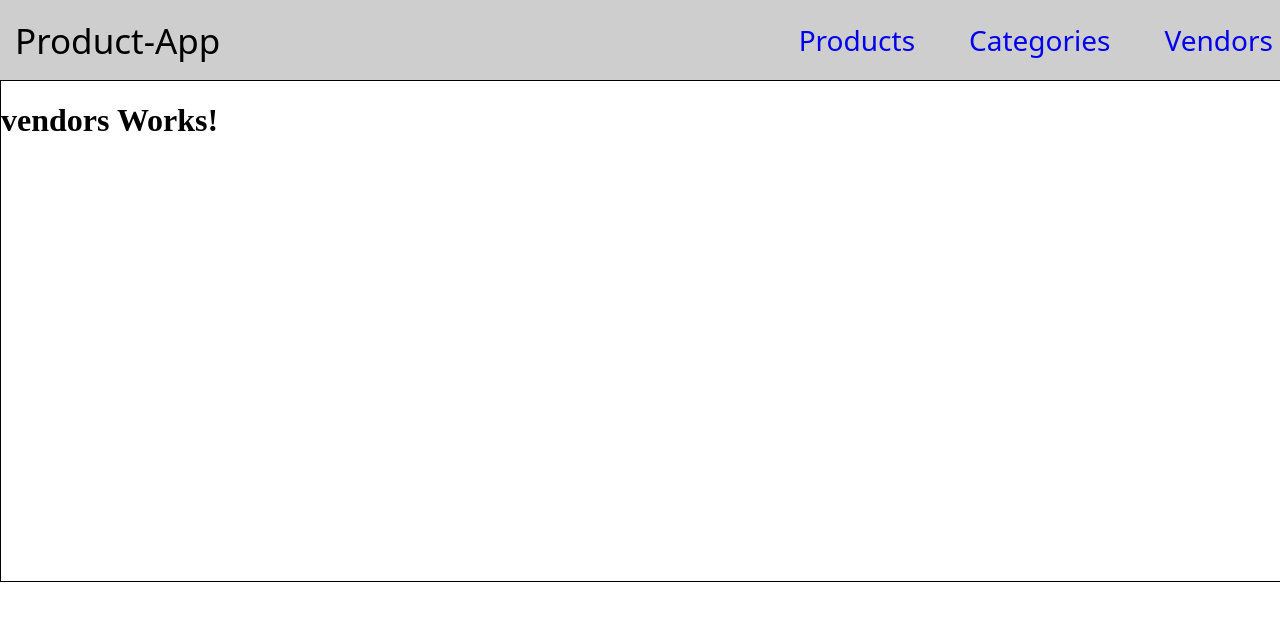
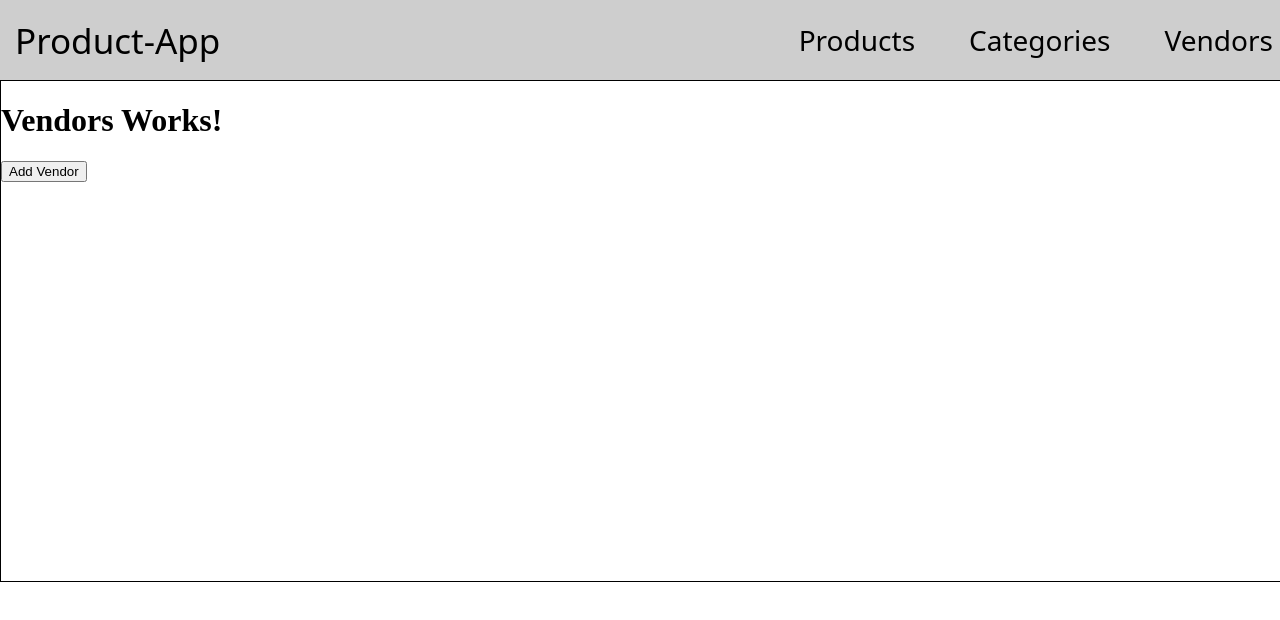
Before and after one commit to ahadddd/Product-App-v2, an Angular app: page /vendors in a window 1280 px wide. Shown: the top 620 px of the page. Built offline with nearby package versions, Linux system fonts and the light colour scheme.

Commit message:
Add Vendor functionality implemented

```diff
--- a/src/app/Main/Vendors/AddVendor/AddVendor.component.html
+++ b/src/app/Main/Vendors/AddVendor/AddVendor.component.html
@@ -1,5 +1,16 @@
 <div class="container">
-  <h1>
-    Add Vendors Works!
-  </h1>
+  <form [formGroup]="venData" (ngSubmit)="save()" >
+
+    <label for="f_name">First Name</label>
+    <input type="text" placeholder="Enter First Name..." name="f_name" formControlName="f_name" >
+
+    <label for="l_name">Last Name</label>
+    <input type="text" placeholder="Enter Last Name..." name="l_name" formControlName="l_name" >
+
+    <label for="c_number">Contact Number</label>
+    <input type="number" placeholder="Enter Contact Number..." name="f_name" formControlName="c_number" >
+
+    <button type="submit">Add Vendor</button>
+
+  </form>
 </div>
--- a/src/app/Main/Vendors/AddVendor/AddVendor.component.ts
+++ b/src/app/Main/Vendors/AddVendor/AddVendor.component.ts
@@ -1,4 +1,6 @@
 import { Component, OnInit } from '@angular/core';
+import { FormControl, FormGroup, ReactiveFormsModule, Validators } from '@angular/forms';
+import { Vendor } from 'src/app/Models/vendor';
 
 @Component({
   selector: 'app-AddVendor',
@@ -7,9 +9,38 @@ import { Component, OnInit } from '@angular/core';
 })
 export class AddVendorComponent implements OnInit {
 
+  vendors: Array<Vendor> = [];
+  venData!: FormGroup;
+
   constructor() { }
 
   ngOnInit() {
+    this.venData = new FormGroup({
+      f_name: new FormControl('', Validators.required),
+      l_name: new FormControl('', Validators.required),
+      c_number: new FormControl('', Validators.required)
+    })
+  }
+
+  save() {
+    if(this.venData.invalid) {
+      alert('Invalid Data.')
+    }
+    else{
+      let ctrl = this.venData.controls;
+      let v1: Vendor = {
+        id: this.vendors.length + 1,
+        first_name: ctrl['f_name'].getRawValue(),
+        last_name: ctrl['l_name'].getRawValue(),
+        contact_number: ctrl['c_number'].getRawValue()
+      }
+      this.vendors.push(v1);
+      console.log(this.vendors);
+      alert('Vendor Added.')
+
+    }
+
+
   }
 
 }
--- a/src/app/Main/Vendors/Vendors.module.ts
+++ b/src/app/Main/Vendors/Vendors.module.ts
@@ -1,3 +1,4 @@
+import { ReactiveFormsModule } from '@angular/forms';
 import { NgModule } from '@angular/core';
 import { CommonModule } from '@angular/common';
 import { VendorsComponent } from '../Vendors/Vendors/Vendors.component';
@@ -8,6 +9,7 @@ import { AddVendorComponent } from './AddVendor/AddVendor.component';
 @NgModule({
   imports: [
     CommonModule,
+    ReactiveFormsModule,
     RouterModule.forChild([
       {
         path: '',
@@ -19,6 +21,6 @@ import { AddVendorComponent } from './AddVendor/AddVendor.component';
       }
     ])
   ],
-  declarations: [VendorsComponent]
+  declarations: [VendorsComponent, AddVendorComponent]
 })
 export class VendorsModule { }
--- a/src/app/Main/Vendors/Vendors/Vendors.component.html
+++ b/src/app/Main/Vendors/Vendors/Vendors.component.html
@@ -1,5 +1,7 @@
 <div class="container">
   <h1>
-    vendors Works!
+    Vendors Works!
   </h1>
+
+  <button routerLink="add">Add Vendor</button>
 </div>
--- a/src/app/Main/app.component.css
+++ b/src/app/Main/app.component.css
@@ -27,6 +27,7 @@ div.nav-items {
 }
 
 li {
+    color: black;
     list-style-type: none;
     font-family: system-ui, -apple-system, BlinkMacSystemFont, 'Segoe UI', Roboto, Oxygen, Ubuntu, Cantarell, 'Open Sans', 'Helvetica Neue', sans-serif;
     font-size: 28px;
--- a/src/app/Main/app.component.html
+++ b/src/app/Main/app.component.html
@@ -13,14 +13,14 @@
     <!-- NAVIGATE TO PRODUCTS-->
     <ul>
       <li>
-        <a style="text-decoration-line: none;" routerLink="products">Products</a>
+        <a style="text-decoration-line: none; color: black;" routerLink="products">Products</a>
       </li>
     </ul>
 
     <!-- NAVIGATE TO CATEGORIES-->
     <ul>
       <li>
-        <a style="text-decoration-line: none;" routerLink="categories">Categories</a>
+        <a style="text-decoration-line: none; color: black;" routerLink="categories">Categories</a>
       </li>
     </ul>
 
@@ -28,7 +28,7 @@
       <!-- NAVIGATE TO VENDORS-->
     <ul>
       <li>
-        <a style="text-decoration-line: none;" routerLink="vendors">Vendors</a>
+        <a style="text-decoration-line: none; color: black;" routerLink="vendors">Vendors</a>
       </li>
     </ul>
 
```
